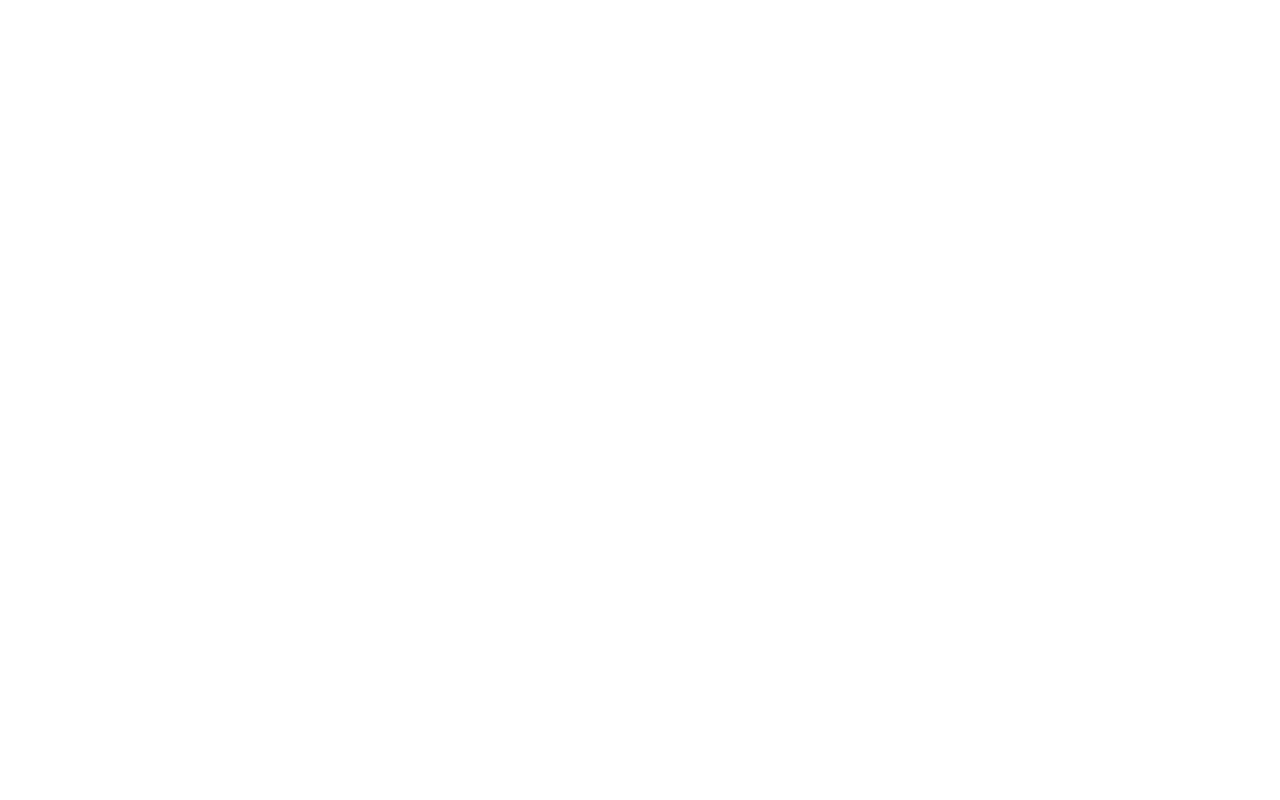
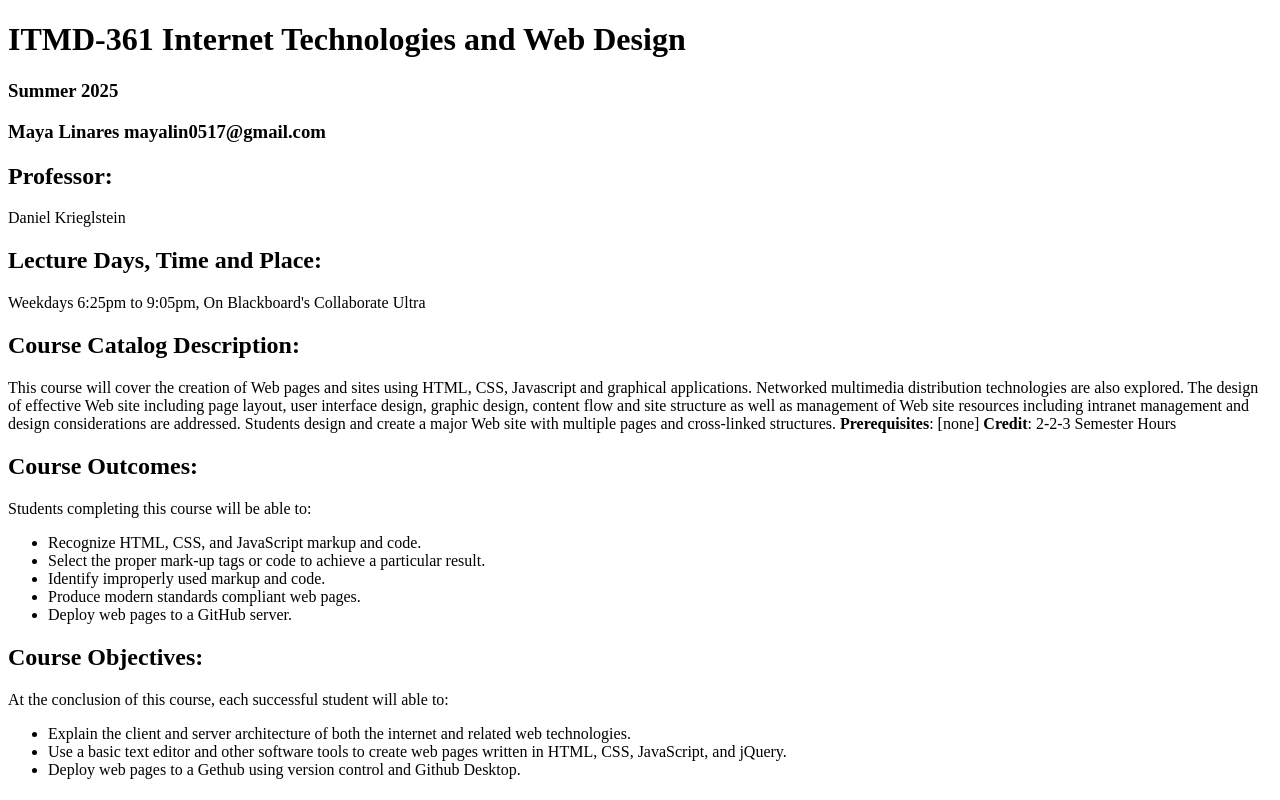
Before and after one commit to maylin0517/webdev_lab2, a plain HTML site: page index.html in a window 1280 px wide. Drawn offline with Linux system fonts and the light colour scheme.

Commit message:
Updated index.html
+ added content to body

```diff
--- a/index.html
+++ b/index.html
@@ -5,5 +5,30 @@
 	<title></title>
 </head>
 <body>
+	<h1>ITMD-361 Internet Technologies and Web Design</h1>
+	<h3>Summer 2025<h3>
+	<p>Maya Linares mayalin0517@gmail.com</p>
+	<h2>Professor:</h2>
+	<p>Daniel Krieglstein</p>
+	<h2>Lecture Days, Time and Place:</h2>
+	<p>Weekdays 6:25pm to 9:05pm, On Blackboard's Collaborate Ultra</p>
+	<h2>Course Catalog Description:</h2>
+	<p>This course will cover the creation of Web pages and sites using HTML, CSS, Javascript and graphical applications. Networked multimedia distribution technologies are also explored. The design of effective Web site including page layout, user interface design, graphic design, content flow and site structure as well as management of Web site resources including intranet management and design considerations are addressed. Students design and create a major Web site with multiple pages and cross-linked structures. <strong>Prerequisites</strong>: [none] <strong>Credit</strong>: 2-2-3 Semester Hours</p>
+	<h2>Course Outcomes:</h2>
+	<p>Students completing this course will be able to:</p>
+	<ul>
+		<li>Recognize HTML, CSS, and JavaScript markup and code.</li>
+		<li>Select the proper mark-up tags or code to achieve a particular result.</li>
+		<li>Identify improperly used markup and code.</li>
+		<li>Produce modern standards compliant web pages.</li>
+		<li>Deploy web pages to a GitHub server.</li>
+	</ul>
+	<h2>Course Objectives:</h2>
+	<p>At the conclusion of this course, each successful student will able to:</p>
+	<ul>
+		<li>Explain the client and server architecture of both the internet and related web technologies.</li>
+		<li>Use a basic text editor and other software tools to create web pages written in HTML, CSS, JavaScript, and jQuery.</li>
+		<li>Deploy web pages to a Gethub using version control and Github Desktop.</li>
+	</ul>
 </body>
 </html>
```
